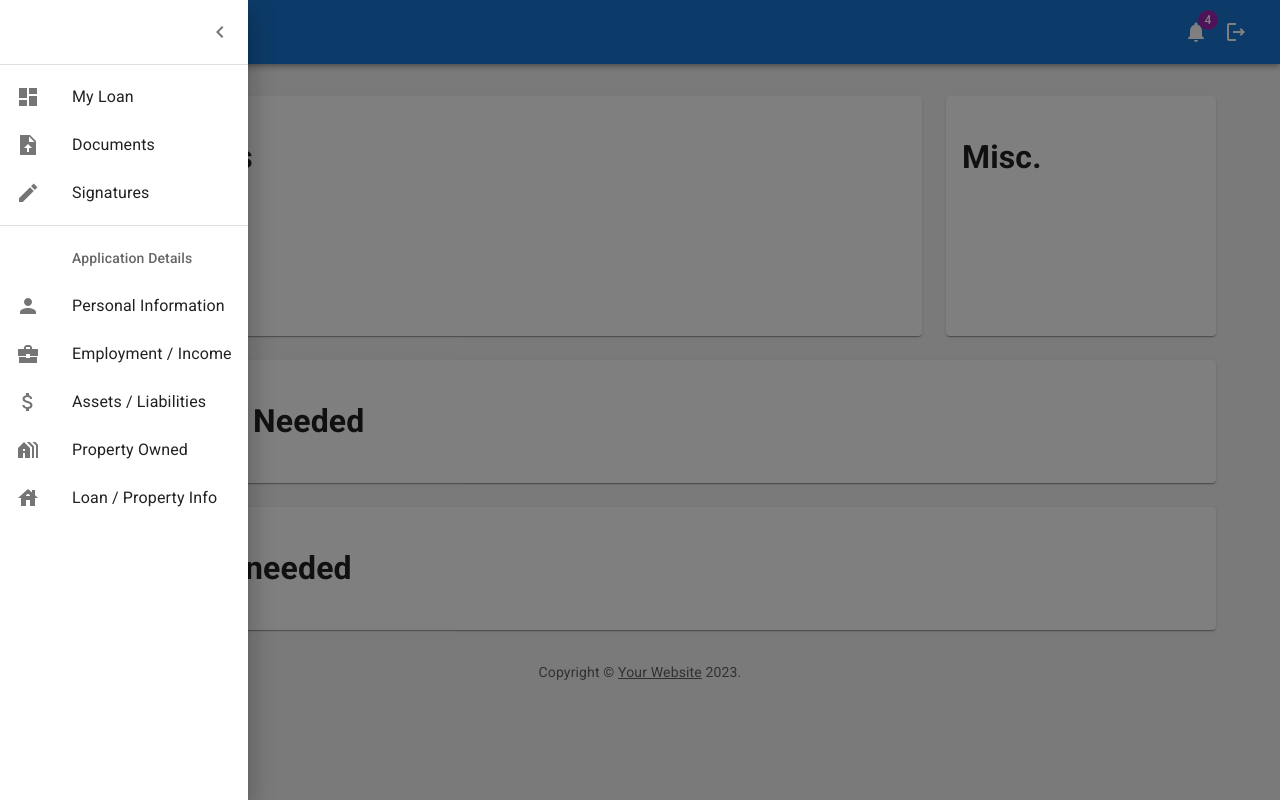
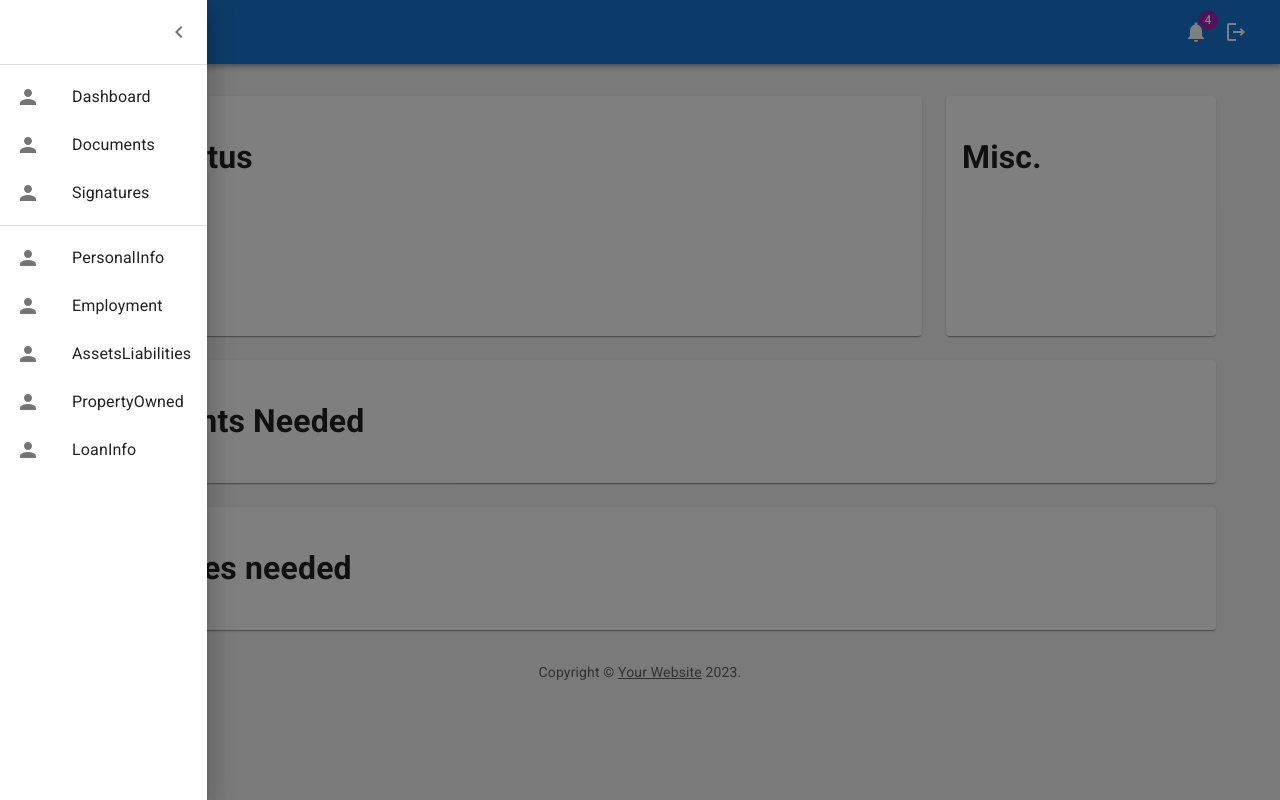
Before and after one commit to PaxtonTerryDev/Prodigend, a React (Create React App) app in the folder Borrower Portal/client/: page /portal in a window 1280 px wide. Both pictures are taken after a click on the button 32 px from the left and 32 px from the top of the page. Built offline with nearby package versions, Linux system fonts and the light colour scheme.

Commit message:
Navbar list rendering

```diff
--- a/Borrower Portal/client/src/components/reusable/Navbar.jsx
+++ b/Borrower Portal/client/src/components/reusable/Navbar.jsx
@@ -44,77 +44,18 @@ function BorrowerDashboard() {
   const toggleDrawer = () => {
     setOpen(!open);
   };
-
-  const mainListItems = (
-    <React.Fragment>
-      <ListItemButton>
-        <ListItemIcon>
-          <DashboardIcon />
-        </ListItemIcon>
-        <ListItemText primary="My Loan" />
-      </ListItemButton>
-
-      <ListItemButton>
-        <ListItemIcon>
-          <UploadFileSharpIcon />
-        </ListItemIcon>
-        <ListItemText primary="Documents" />
-      </ListItemButton>
-
-      <ListItemButton>
-        <ListItemIcon>
-          <CreateSharpIcon />
-        </ListItemIcon>
-        <ListItemText primary="Signatures" />
-      </ListItemButton>
-    </React.Fragment>
-  );
-
-  const secondaryListItems = (
-    <>
-      <React.Fragment>
-        <ListSubheader component="div" inset>
-          Application Details
-        </ListSubheader>
-
-        <ListItemButton>
-          <ListItemIcon>
-            <PersonSharpIcon />
-          </ListItemIcon>
-          <ListItemText primary="Personal Information" />
-        </ListItemButton>
-
-        <ListItemButton>
-          <ListItemIcon>
-            <BusinessCenterSharpIcon />
-          </ListItemIcon>
-          <ListItemText primary="Employment / Income" />
-        </ListItemButton>
-
-        <ListItemButton>
-          <ListItemIcon>
-            <AttachMoneySharpIcon />
-          </ListItemIcon>
-          <ListItemText primary="Assets / Liabilities" />
-        </ListItemButton>
-
-        <ListItemButton>
-          <ListItemIcon>
-            <HolidayVillageSharpIcon />
-          </ListItemIcon>
-          <ListItemText primary="Property Owned" />
-        </ListItemButton>
-
-        <ListItemButton>
-          <ListItemIcon>
-            <HouseSharpIcon />
-          </ListItemIcon>
-          <ListItemText primary="Loan / Property Info" />
-        </ListItemButton>
-      </React.Fragment>
-    </>
-  );
-
+  const [mainListItems, setListItems] = useState([
+    "Dashboard",
+    "Documents",
+    "Signatures",
+  ]);
+  const [secondaryListItems, setSecondaryListItems] = useState([
+    "PersonalInfo",
+    "Employment",
+    "AssetsLiabilities",
+    "PropertyOwned",
+    "LoanInfo",
+  ]);
   return (
     <ThemeProvider theme={mdTheme}>
       <Box sx={{ display: "flex" }}>
@@ -169,9 +110,27 @@ function BorrowerDashboard() {
           </Toolbar>
           <Divider />
           <List component="nav">
-            {mainListItems}
+            {mainListItems.map((item) => {
+              return (
+                <ListItemButton key={item}>
+                  <ListItemIcon>
+                    <PersonSharpIcon />
+                  </ListItemIcon>
+                  <ListItemText primary={item} />
+                </ListItemButton>
+              );
+            })}
             <Divider sx={{ my: 1 }} />
-            {secondaryListItems}
+            {secondaryListItems.map((item) => {
+              return (
+                <ListItemButton key={item}>
+                  <ListItemIcon>
+                    <PersonSharpIcon />
+                  </ListItemIcon>
+                  <ListItemText primary={item} />
+                </ListItemButton>
+              );
+            })}
           </List>
         </Drawer>
       </Box>
```
